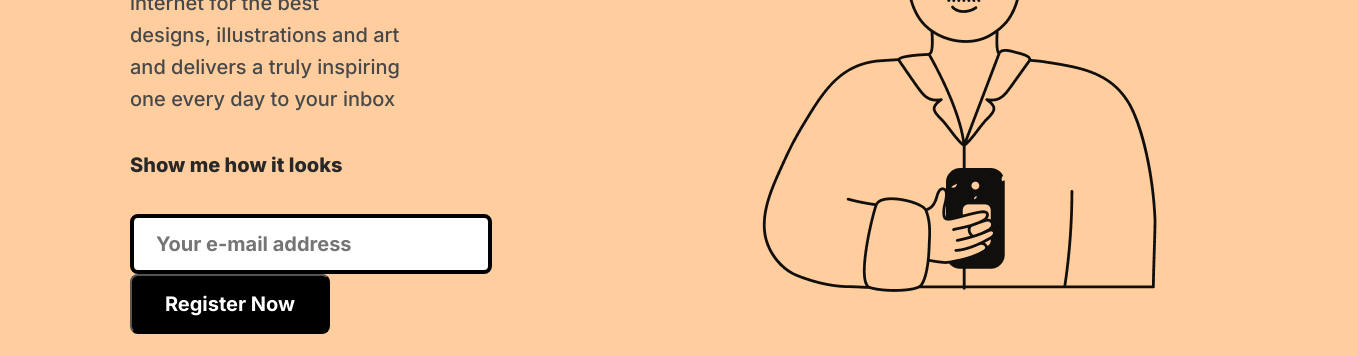
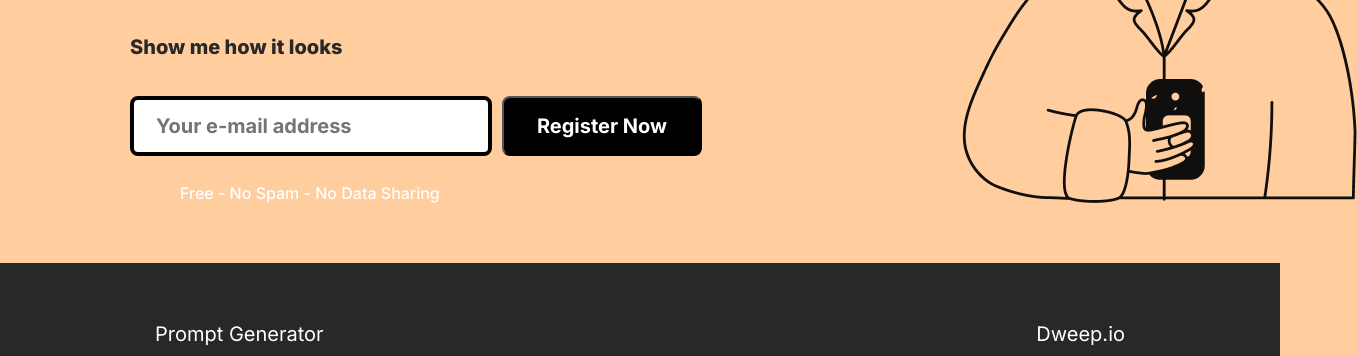
Before and after one commit to NirajSrivastava18/Micro-Project-1, a plain HTML site: page index.html in a window 1280 px wide. Shown: the part 295-651 px from the top of the page, 1357 px wide, since content can reach past the window. Drawn offline with Linux system fonts and the light colour scheme.

Commit message:
Style changes

```diff
--- a/index.html
+++ b/index.html
@@ -17,15 +17,10 @@
           art and delivers a truly inspiring one every day to your inbox
         </p>
         <h5>Show me how it looks</h5>
-        <form>
+        <form class="email-address">
           <input type="email" name="email" placeholder="Your e-mail address" />
-          <span>
-            <button type="submit" class="btn-primary">
-              Register Now
-            </button></span
-          >
+          <button type="submit" class="btn-primary">Register Now</button>
         </form>
-
         <p class="caption">Free - No Spam - No Data Sharing</p>
       </div>
       <div class="part2">
--- a/style.css
+++ b/style.css
@@ -46,6 +46,9 @@ h5 {
   font-style: normal;
   font-weight: 800;
   line-height: 160%;
+}
+.email-address {
+  display: flex;
 }
 input {
   width: 350px;
```
